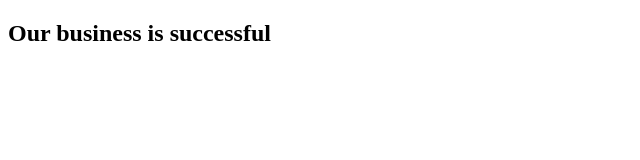
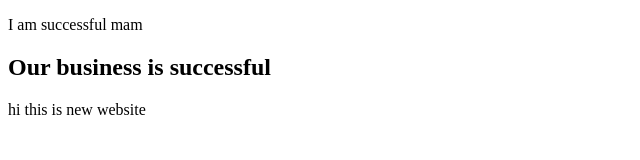
Before and after one commit to Rakib-wb/my-first-website, a plain HTML site: page index.html in a window 1280 px wide. Shown: the whole page, without its empty margins (0-640 px from the left). Drawn offline with Linux system fonts and the light colour scheme.

Commit message:
my work is done

```diff
--- a/index.html
+++ b/index.html
@@ -4,8 +4,14 @@
     <meta charset="UTF-8">
     <meta name="viewport" content="width=device-width, initial-scale=1.0">
     <title>my first website</title>
+    <div>
+        <p>I am successful mam</p>
+    </div>
 </head>
 <body>
     <h2>Our business is successful</h2>
+    <div>
+        <p>hi this is new website</p>
+    </div>
 </body>
 </html>
```
